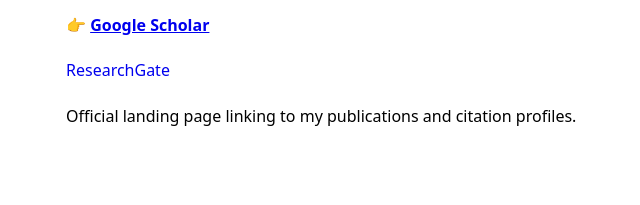
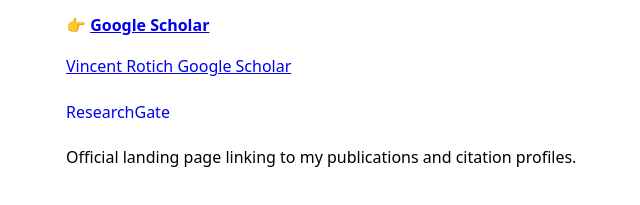
Before and after one commit to nniv-cmyk/nniv-cmyk.github.io, a plain HTML site: page index.html in a window 1280 px wide. Shown: the part 115-320 px from the top of the page, without its empty margins (214-854 px from the left). Drawn offline with Linux system fonts and the light colour scheme.

Commit message:
Add Google Scholar link

```diff
--- a/index.html
+++ b/index.html
@@ -43,6 +43,7 @@
   <p class="affil">Kyoto University · Biosensing Engineering</p>
 
   <p>👉 <a href="https://scholar.google.com/citations?user=nMBiqwMAAAAJ&hl=en"><strong>Google Scholar</strong></a></p>
+  <p><a href="https://nniv-cmyk.github.io/google-scholar.html">Vincent Rotich Google Scholar</a></p>
 
   <div class="links">
     <a href="https://www.researchgate.net/profile/Vincent-Rotich">ResearchGate</a><br/>
```
